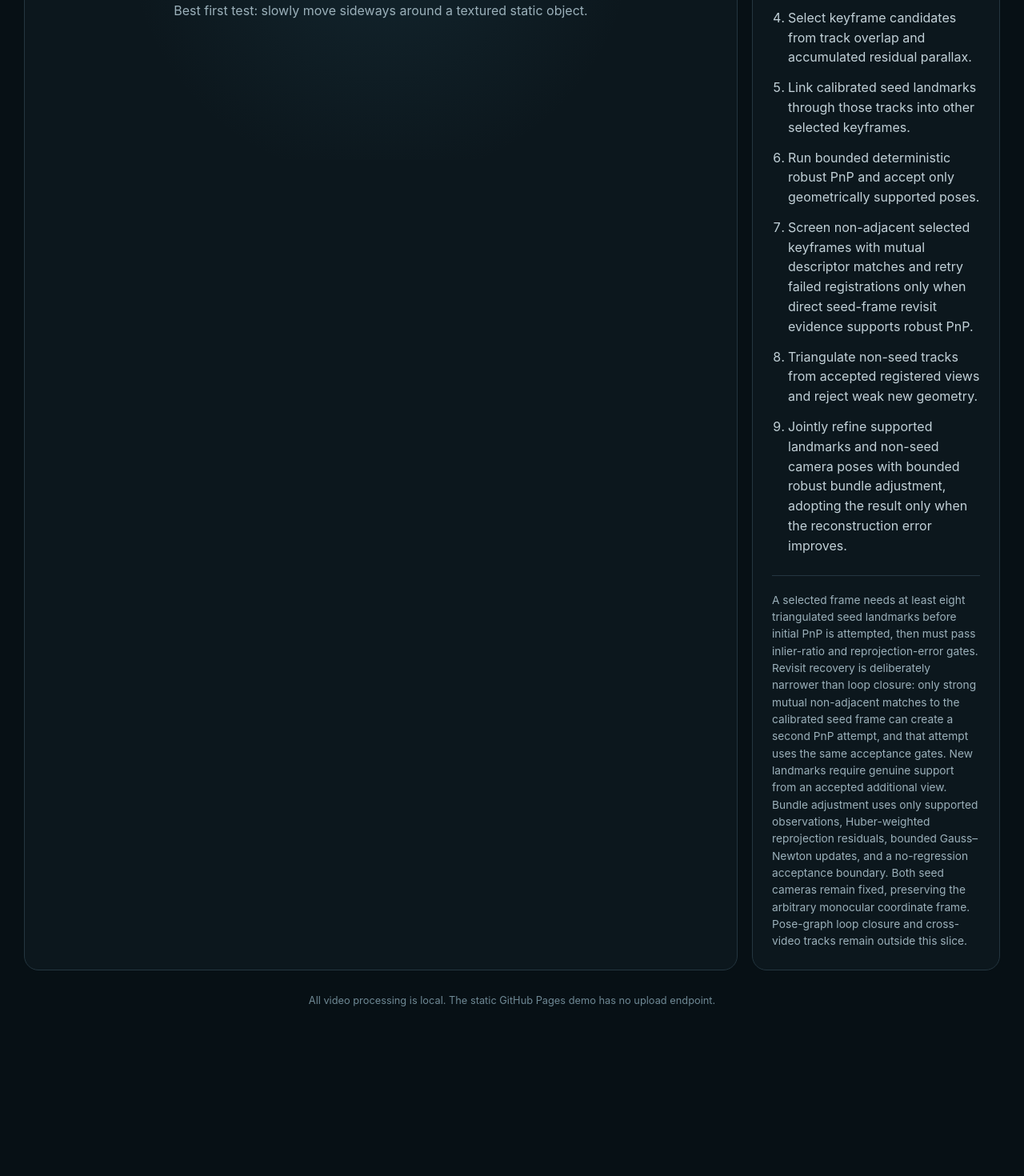
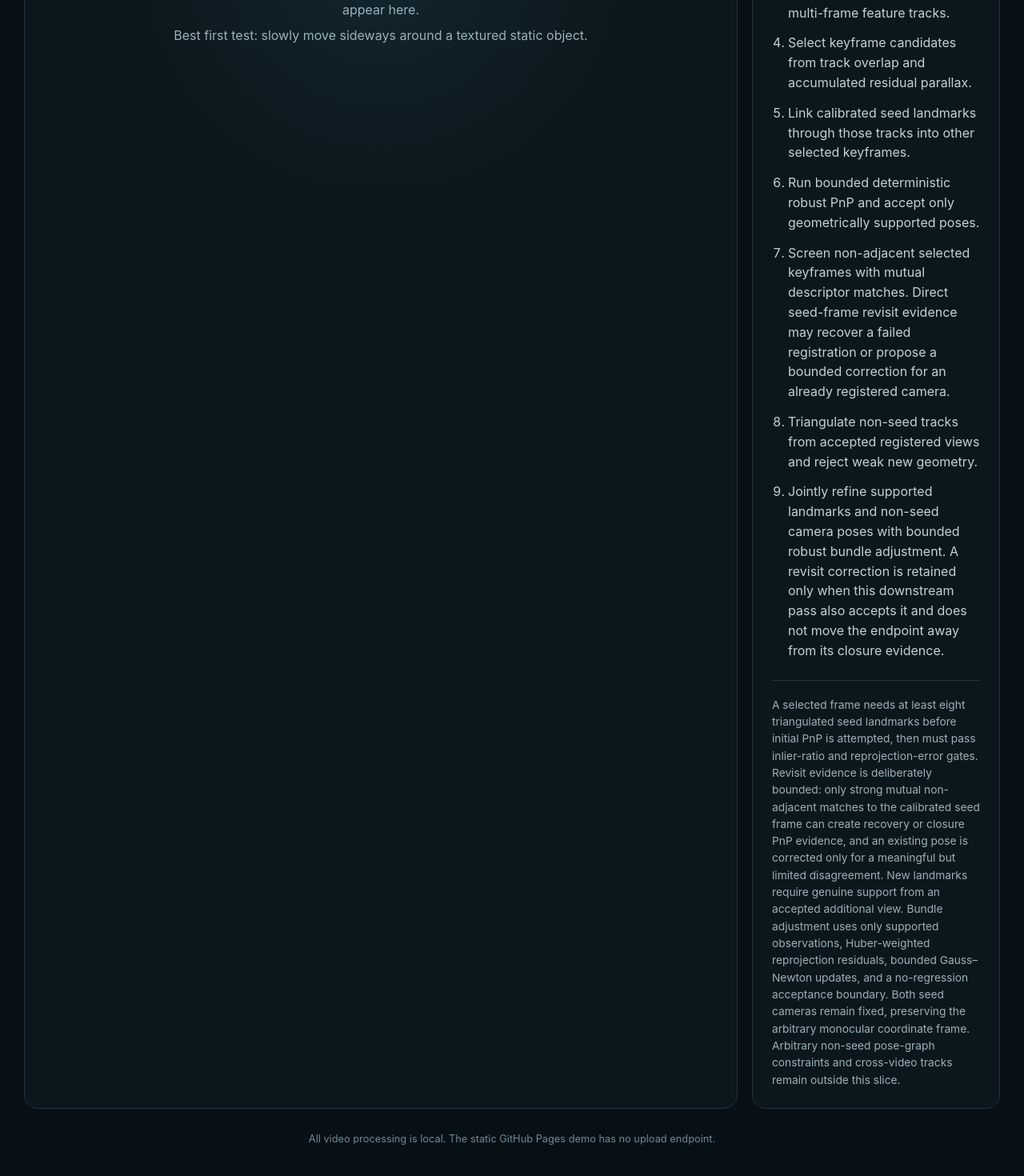
Before and after one commit to moritzbrantner/video-to-3d, a Next.js app in the folder apps/web/: page / in a window 1280 px wide. Shown: the part 872-2342 px from the top of the page at 80% size. Before the commit the page ends 2178 px from the top, so only its background shows below. Built offline with nearby package versions, Linux system fonts and the light colour scheme.

Commit message:
Expose bounded loop closure evidence in browser

```diff
--- a/apps/web/app/page.tsx
+++ b/apps/web/app/page.tsx
@@ -138,10 +138,10 @@ export default function Home() {
             Turn moving-camera video into an inspectable sparse 3D reconstruction without uploading
             the footage. Rust/WASM chains adjacent matches into multi-frame tracks, screens keyframes,
             registers additional cameras with deterministic robust PnP, checks bounded non-adjacent
-            keyframe revisits to recover failed registrations, triangulates supported non-seed tracks,
-            and jointly refines accepted camera poses and sparse landmarks with deterministic bundle
-            adjustment. The calibrated seed-pair cameras stay fixed so the arbitrary monocular gauge
-            cannot drift.
+            keyframe revisits to recover failed registrations or close bounded registered-pose drift,
+            triangulates supported non-seed tracks, and jointly refines accepted camera poses and
+            sparse landmarks with deterministic bundle adjustment. The calibrated seed-pair cameras
+            stay fixed so the arbitrary monocular gauge cannot drift.
           </p>
         </div>
         <label className="upload-button">
@@ -217,27 +217,30 @@ export default function Home() {
             <li>Link calibrated seed landmarks through those tracks into other selected keyframes.</li>
             <li>Run bounded deterministic robust PnP and accept only geometrically supported poses.</li>
             <li>
-              Screen non-adjacent selected keyframes with mutual descriptor matches and retry failed
-              registrations only when direct seed-frame revisit evidence supports robust PnP.
+              Screen non-adjacent selected keyframes with mutual descriptor matches. Direct seed-frame
+              revisit evidence may recover a failed registration or propose a bounded correction for an
+              already registered camera.
             </li>
             <li>
               Triangulate non-seed tracks from accepted registered views and reject weak new geometry.
             </li>
             <li>
               Jointly refine supported landmarks and non-seed camera poses with bounded robust bundle
-              adjustment, adopting the result only when the reconstruction error improves.
+              adjustment. A revisit correction is retained only when this downstream pass also accepts
+              it and does not move the endpoint away from its closure evidence.
             </li>
           </ol>
           <p className="method-note">
             A selected frame needs at least eight triangulated seed landmarks before initial PnP is
-            attempted, then must pass inlier-ratio and reprojection-error gates. Revisit recovery is
-            deliberately narrower than loop closure: only strong mutual non-adjacent matches to the
-            calibrated seed frame can create a second PnP attempt, and that attempt uses the same
-            acceptance gates. New landmarks require genuine support from an accepted additional view.
-            Bundle adjustment uses only supported observations, Huber-weighted reprojection residuals,
-            bounded Gauss–Newton updates, and a no-regression acceptance boundary. Both seed cameras
-            remain fixed, preserving the arbitrary monocular coordinate frame. Pose-graph loop closure
-            and cross-video tracks remain outside this slice.
+            attempted, then must pass inlier-ratio and reprojection-error gates. Revisit evidence is
+            deliberately bounded: only strong mutual non-adjacent matches to the calibrated seed frame
+            can create recovery or closure PnP evidence, and an existing pose is corrected only for a
+            meaningful but limited disagreement. New landmarks require genuine support from an accepted
+            additional view. Bundle adjustment uses only supported observations, Huber-weighted
+            reprojection residuals, bounded Gauss–Newton updates, and a no-regression acceptance
+            boundary. Both seed cameras remain fixed, preserving the arbitrary monocular coordinate
+            frame. Arbitrary non-seed pose-graph constraints and cross-video tracks remain outside this
+            slice.
           </p>
         </aside>
       </section>
@@ -419,16 +422,17 @@ export default function Home() {
           ) : null}
 
           {reconstruction.revisits.candidates.length > 0 ||
-          reconstruction.revisits.recoveries.length > 0 ? (
+          reconstruction.revisits.recoveries.length > 0 ||
+          reconstruction.revisits.closures.length > 0 ? (
             <section className="section-block">
               <div className="section-heading">
                 <div>
                   <p className="eyebrow">Revisit evidence</p>
-                  <h2>Non-adjacent screening and failed-registration recovery</h2>
+                  <h2>Non-adjacent screening, recovery, and bounded closure</h2>
                 </div>
                 <p>
-                  Mutual descriptor evidence may trigger direct seed-frame PnP; it never changes a
-                  pose by itself.
+                  Mutual descriptor evidence can trigger strict seed-frame PnP; geometry changes only
+                  after the downstream acceptance gates also hold.
                 </p>
               </div>
               {reconstruction.revisits.candidates.length > 0 ? (
@@ -479,6 +483,52 @@ export default function Home() {
                           <td>{recovery.accepted ? recovery.inliers : "—"}</td>
                           <td>{errorValue(recovery.median_reprojection_error_pixels)}</td>
                           <td>{recovery.accepted ? "Recovered" : "Rejected by robust PnP gates"}</td>
+                        </tr>
+                      ))}
+                    </tbody>
+                  </table>
+                </div>
+              ) : null}
+              {reconstruction.revisits.closures.length > 0 ? (
+                <div className="table-wrap">
+                  <table>
+                    <thead>
+                      <tr>
+                        <th>Closure target</th>
+                        <th>Seed revisit matches</th>
+                        <th>3D ↔ 2D correspondences</th>
+                        <th>PnP inliers</th>
+                        <th>Median reprojection error</th>
+                        <th>Center disagreement</th>
+                        <th>Rotation disagreement</th>
+                        <th>Decision</th>
+                      </tr>
+                    </thead>
+                    <tbody>
+                      {reconstruction.revisits.closures.map((closure) => (
+                        <tr key={closure.frame_index}>
+                          <td>
+                            Frame {closure.frame_index + 1} from Frame {closure.source_frame_index + 1}
+                          </td>
+                          <td>{closure.matches}</td>
+                          <td>{closure.correspondences}</td>
+                          <td>{closure.inliers || "—"}</td>
+                          <td>{errorValue(closure.median_reprojection_error_pixels)}</td>
+                          <td>
+                            {closure.camera_center_delta_seed_baselines === null
+                              ? "—"
+                              : `${closure.camera_center_delta_seed_baselines.toFixed(3)} seed baselines`}
+                          </td>
+                          <td>
+                            {closure.rotation_delta_degrees === null
+                              ? "—"
+                              : `${closure.rotation_delta_degrees.toFixed(2)}°`}
+                          </td>
+                          <td>
+                            {closure.accepted
+                              ? "Integrated through bundle adjustment"
+                              : "Rejected or rolled back"}
+                          </td>
                         </tr>
                       ))}
                     </tbody>
```
